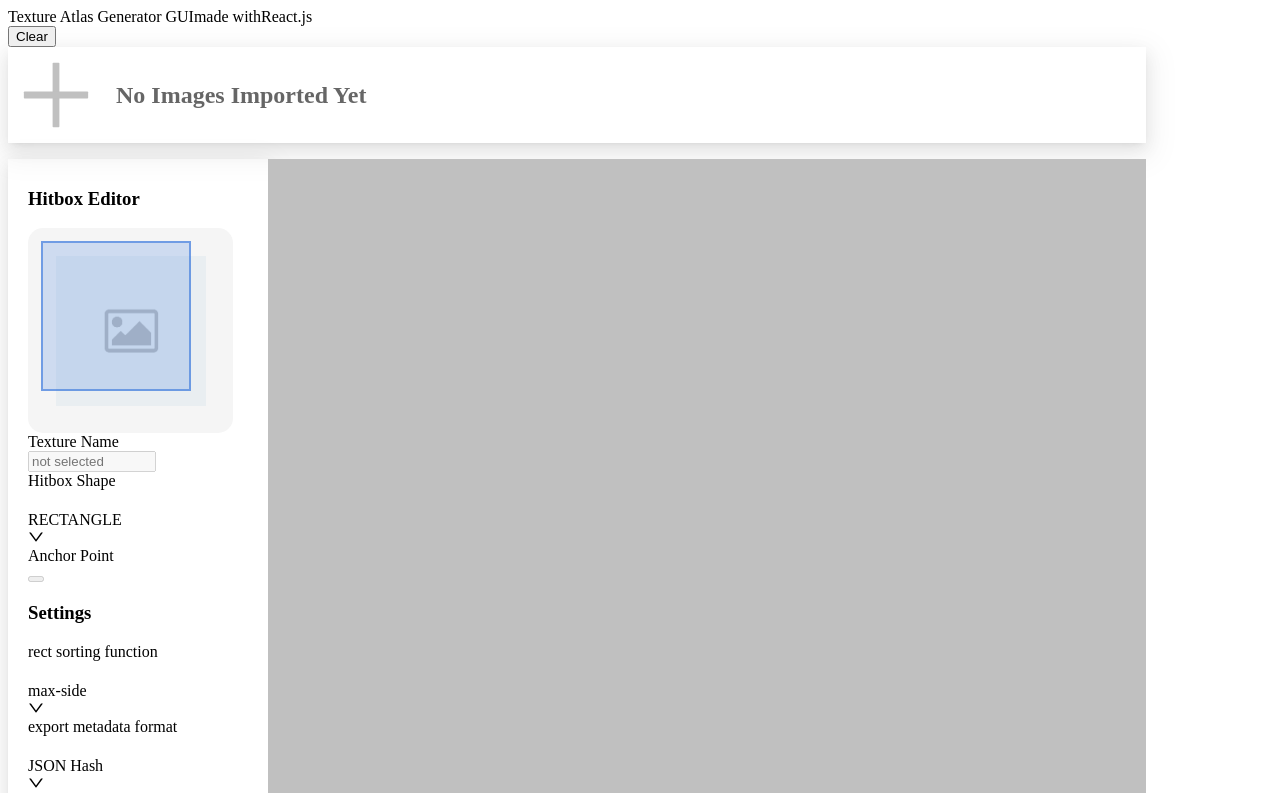
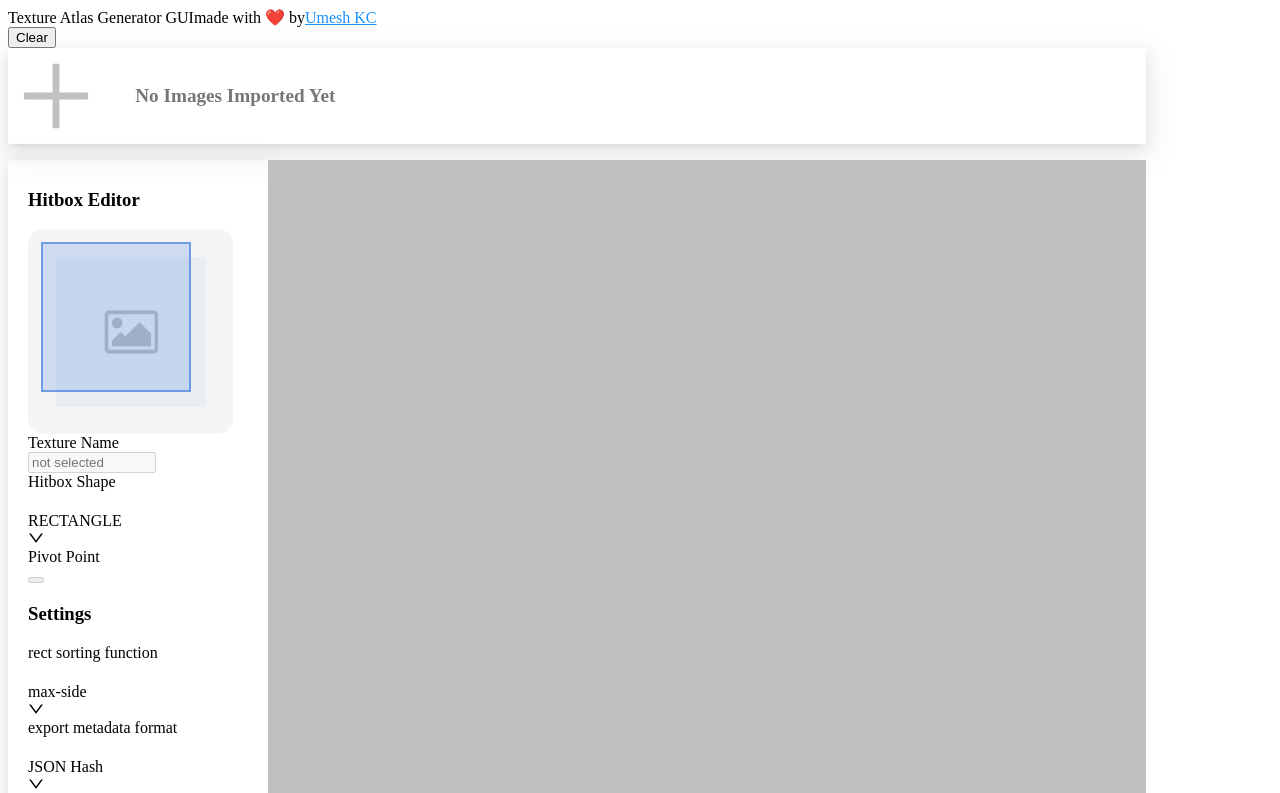
Before and after one commit to cosmicsplendor/texture-atlas-generator-gui, a React app: page / in a window 1280 px wide. Shown: the top 793 px of the page. Built offline with nearby package versions, Linux system fonts and the light colour scheme; the HTML template or start-up script is replaced by a standard one.

Commit message:
Make cosmetic updates

```diff
--- a/src/components/App.js
+++ b/src/components/App.js
@@ -14,8 +14,8 @@ const  App = () => {
                 backIcon=""
                 onBack={() => {}}
                 title="Texture Atlas Generator GUI"
-                subTitle="made with"
-                tags={<Tag color="blue">React.js</Tag>}
+                subTitle="made with ❤️ by"
+                tags={<Tag color="blue"><a style={{color: "#1890ff"}} href="https://twitter.com/UmeshKC60030736" target="_blank">Umesh KC</a></Tag>}
                 extra={
                     <ClearBtn />
                 }
--- a/src/components/ClearBtn.js
+++ b/src/components/ClearBtn.js
@@ -9,7 +9,7 @@ const ClearApp = () => {
         importAxns.clear()
     }, [])
     return (
-        <Button onClick={clickHandler} type="danger"> Clear </Button>
+        <Button onClick={clickHandler} type={"ghost"}> Clear </Button>
     )
 }
 
--- a/src/components/ImportPanel/style.css
+++ b/src/components/ImportPanel/style.css
@@ -85,7 +85,8 @@
 }
 
 .noImportsMsg {
-    font-size: 1.5em;
+    margin-left: 1em;
+    font-size: 1.2em;
     font-weight: 600;
-    color: #666;
+    color: #777;
 }
--- a/src/components/SidePanel/MetaPanel.js
+++ b/src/components/SidePanel/MetaPanel.js
@@ -147,7 +147,7 @@ export default () => {
                             style={hitboxEditorImgStyle}
                         />
                         <div className={styles.hitbox} style={hitboxElStyle}/>
-                        { !!anchor  ? <div className={styles.anchorPoint} style={{ left: anchorPoint.x - 3, top: anchorPoint.y - 3 }}/>: null }
+                        { !!anchor  ? <div className={styles.anchorPoint} style={{ left: anchorPoint.x - 6, top: anchorPoint.y - 6 }}/>: null }
                    </div>
                 </Space>
                 <Space direction="vertical">
@@ -189,7 +189,7 @@ export default () => {
                         </Space>
                         <div>
                             <Space>
-                                <Text type="secondary">Anchor Point</Text>
+                                <Text type="secondary">Pivot Point</Text>
                                 <Switch checked={anchor} onChange={checked => importAxns.update({ id: activeSpriteID, anchor: checked })} disabled={inputsDisabled}/>
                             </Space>
                         </div>
--- a/src/components/SidePanel/style.css
+++ b/src/components/SidePanel/style.css
@@ -39,9 +39,10 @@
     position: absolute;
     box-sizing: border-box;
     border-radius: 50%;
-    background: red;
-    width: 6px;
-    height: 6px;
+    border: 3px red solid;
+    background: transparent;
+    width: 12px;
+    height: 12px;
 }
 
 .hitboxEditor>.hSlider {
--- a/src/utils/texAtlas/index.js
+++ b/src/utils/texAtlas/index.js
@@ -102,13 +102,13 @@ const texAtlas = { // singleton object
             case "Hash":
                 return this.render(sprites).reduce((acc, cur) => {
                     const { name, pos, rotation, width, height, hitbox, hitCirc, anchorPoint } = cur
-                    acc[name] = { ...pos, rotation, width, height, hitbox, hitCirc, marker: anchorPoint }
+                    acc[name] = { ...pos, rotation, width, height, hitbox, hitCirc, pivot: anchorPoint }
 
                     return acc
                 }, {})
             case "Array":
                 return this.render(sprites).map(({ name, pos, rotation, width, height, hitbox, hitCirc, anchorPoint }) => ({
-                    name, ...pos, rotation, width, height, hitbox, hitCirc, marker: anchorPoint
+                    name, ...pos, rotation, width, height, hitbox, hitCirc, pivot: anchorPoint
                 }))
             break
         }
```
